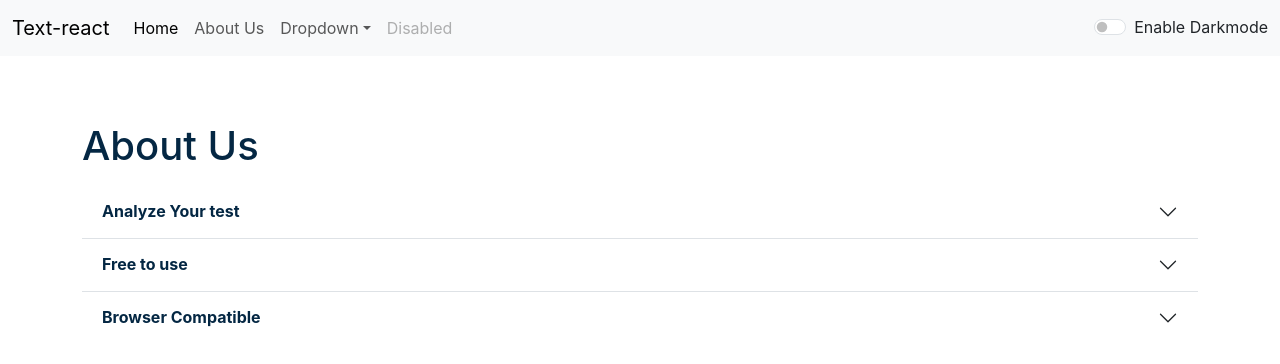
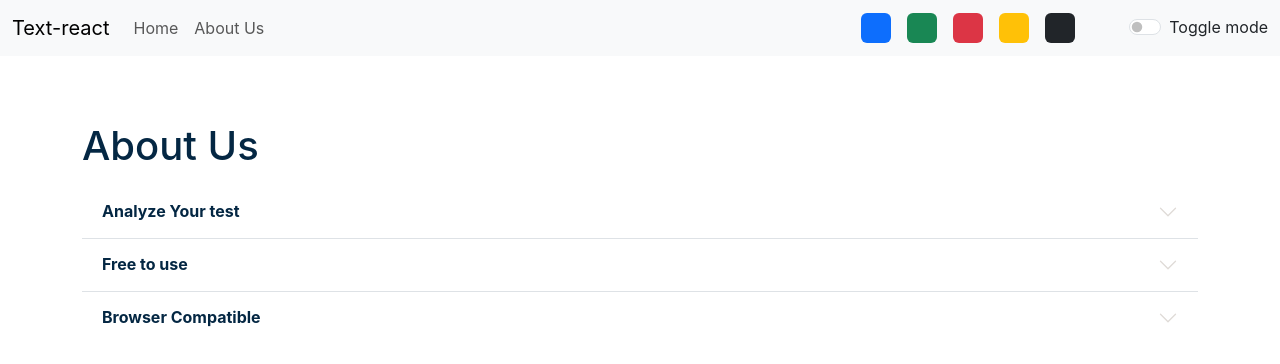
Before and after one commit to KiranGadhavi/Text-react, a React (Create React App) app: page /about in a window 1280 px wide. Shown: the top 364 px of the page. Built offline with nearby package versions, Linux system fonts and the light colour scheme.

Commit message:
complete all

```diff
--- a/src/App.js
+++ b/src/App.js
@@ -27,7 +27,17 @@
     },1500);
 
   }
-  const toggleMode=()=>{
+  const removeBodyClasses=()=>{
+    document.body.classList.remove('bg-light')
+    document.body.classList.remove('bg-dark')
+    document.body.classList.remove('bg-warning')
+    document.body.classList.remove('bg-success')
+    document.body.classList.remove('bg-primary')
+    document.body.classList.remove('bg-danger')
+  }
+  const toggleMode=(cls)=>{
+    removeBodyClasses();
+    document.body.classList.add('bg-'+cls)
     if(mode === 'light'){
       setMode('dark');
       document.body.style.backgroundColor='grey';
--- a/src/components/Navbar.js
+++ b/src/components/Navbar.js
@@ -14,12 +14,12 @@
           <ul className="navbar-nav me-auto mb-2 mb-lg-0">
 
             <li className="nav-item">
-            <Link className="nav-link active" aria-current="page" to="/">Home</Link>
+            <Link className="nav-link " aria-current="page" to="/">Home</Link>
             </li>
             <li className="nav-item">
               <Link className="nav-link" to="/about">{props.aboutText}</Link>
             </li>
-            <li className="nav-item dropdown">
+           {/* { <li className="nav-item dropdown">
              <Link className="nav-link dropdown-toggle" to="/" role="button" data-bs-toggle="dropdown" aria-expanded="false">
                 Dropdown
               </Link>
@@ -29,14 +29,20 @@
                 <li><hr className="dropdown-divider"/></li>
                 <li><Link className="dropdown-item" to="/">Something else here</Link></li>
               </ul>
-            </li>
-            <li className="nav-item">
-              <Link className="nav-link disabled" to="/" aria-disabled="true">Disabled</Link>
-            </li>
-          </ul>
+            </li>} */}
+            </ul>
+            <div className="d-flex">
+              <div className="bg-primary rounded mx-2" style={{height:'30px',width:'30px',cursor:'pointer'}} onClick={()=>{props.toggleMode('primary')}} ></div>
+              <div className="bg-success rounded mx-2" style={{height:'30px',width:'30px',cursor:'pointer'}} onClick={()=>{props.toggleMode('success')}} ></div>
+              <div className="bg-danger rounded mx-2" style={{height:'30px',width:'30px',cursor:'pointer'}} onClick={()=>{props.toggleMode('danger')}} ></div>
+              <div className="bg-warning rounded mx-2" style={{height:'30px',width:'30px',cursor:'pointer'}} onClick={()=>{props.toggleMode('warning')}} ></div>
+              <div className="bg-dark rounded mx-2" style={{height:'30px',width:'30px',cursor:'pointer'}} onClick={()=>{props.toggleMode('dark')}} ></div>
+              <div className="bg-light rounded mx-2" style={{height:'30px',width:'30px',cursor:'pointer'}} onClick={()=>{props.toggleMode('light')}} ></div>
+            </div>
+
           <div className={`form-check form-switch ${props.mode==='light'?'dark':'light'}`}>
-           <input className="form-check-input" type="checkbox" onClick={props.toggleMode} role="switch" id="flexSwitchCheckDefault"/>
-           <label className="form-check-label " htmlFor="flexSwitchCheckDefault" >Enable Darkmode </label>
+           <input className="form-check-input" type="checkbox" onClick={()=>{props.toggleMode(null)}} role="switch" id="flexSwitchCheckDefault"/>
+           <label className="form-check-label " htmlFor="flexSwitchCheckDefault" >Toggle mode </label>
        </div>
           {/* <form className="d-flex" role="search">
             <input className="form-control me-2" type="search" placeholder="Search" aria-label="Search"/>
--- a/src/components/TextForm.js
+++ b/src/components/TextForm.js
@@ -20,9 +20,7 @@
         props.showAlert("Text has been cleared","success");
     }
     const handleCopy=()=>{
-     let text=document.getElementById('myBox');
-            text.select();
-      navigator.clipboard.writeText(text.value);
+      navigator.clipboard.writeText(text);
       props.showAlert("Copied to clipboard","success");
   }
   const handleSpace=()=>{
@@ -55,7 +53,7 @@
 </div>
 <div className='container my-3' style={{color:props.mode==='dark'?'white':'black'}}>
     <h3>Text Summary</h3>
-   <p>{text.split(' ').filter((element)=>{return element.length!== 0}).length} words and {text.length} characters</p>
+   <p>{text.split(/\s+/).filter((element)=>{return element.length!== 0}).length} words and {text.length} characters</p>
     <p>{0.008*text.split(' ').filter((element)=>{return element.length!== 0}).length} Minutes Read</p>
     <h3>Preview</h3>
     <p>{text.length>0?text:'Nothing to preview'}</p>
--- a/src/index.css
+++ b/src/index.css
@@ -11,3 +11,6 @@
   font-family: source-code-pro, Menlo, Monaco, Consolas, 'Courier New',
     monospace;
 }
+.accordion-button::after{
+  filter: invert(1);
+}
```
